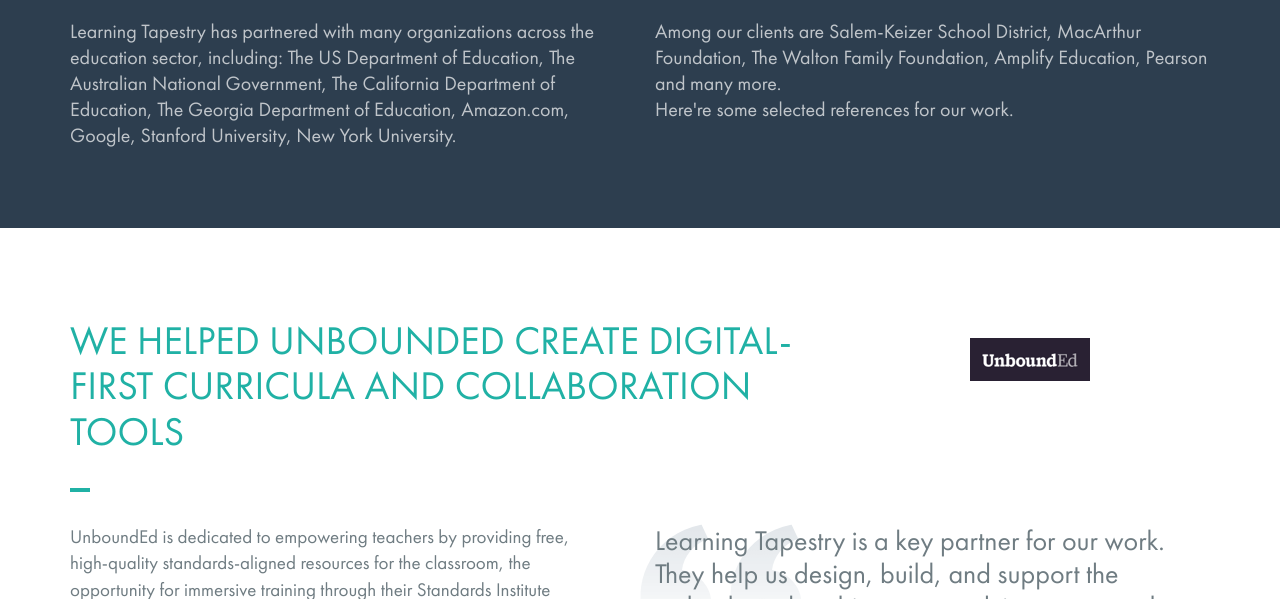
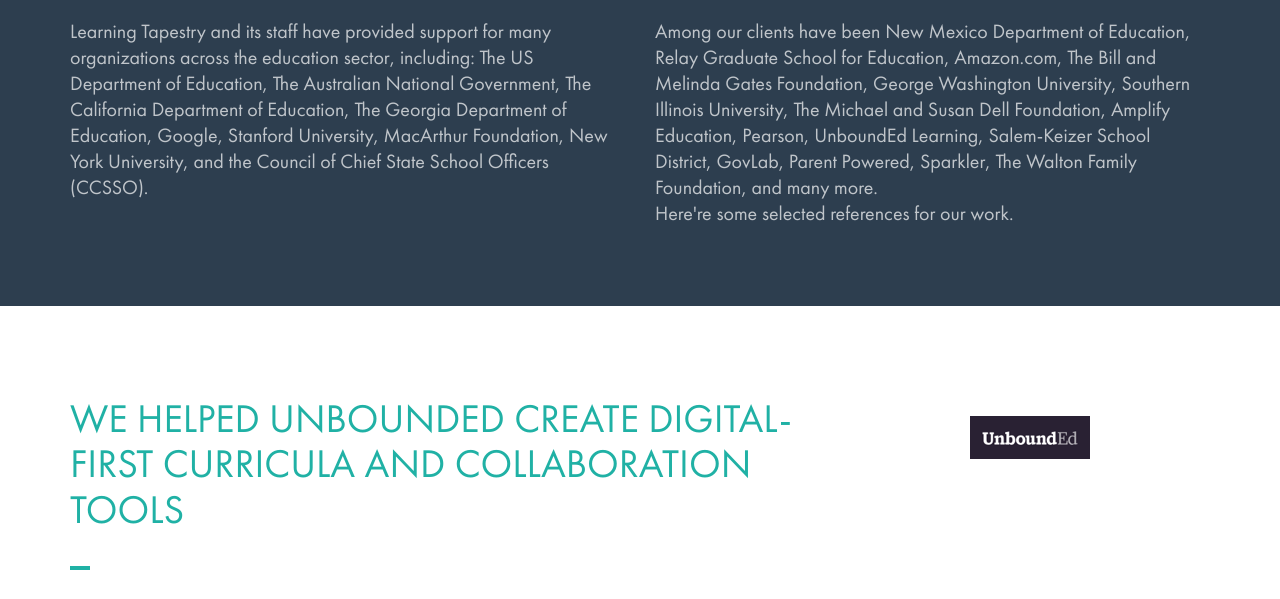
Before and after one commit to learningtapestry/www, a plain HTML site: page clients.html in a window 1280 px wide. Shown: the part 184-783 px from the top of the page. Drawn offline with nearby package versions, Linux system fonts and the light colour scheme.

Commit message:
Updated client list

```diff
--- a/clients.html
+++ b/clients.html
@@ -83,11 +83,11 @@
                 <div class="row">
 
                     <div class="col-md-6">
-                        <p class="hero-text">Learning Tapestry has partnered with many organizations across the education sector, including: The US Department of Education, The Australian National Government, The California Department of Education, The Georgia Department of Education, Amazon.com, Google, Stanford University, New York University.</p>
+                        <p class="hero-text">Learning Tapestry and its staff have provided support for many organizations across the education sector, including: The US Department of Education, The Australian National Government, The California Department of Education, The Georgia Department of Education, Google, Stanford University, MacArthur Foundation, New York University, and the Council of Chief State School Officers (CCSSO).</p>
                     </div>
 
                     <div class="col-md-6">
-                        <p class="hero-text">Among our clients are Salem-Keizer School District, MacArthur Foundation, The Walton Family Foundation, Amplify Education, Pearson and many more.
+                        <p class="hero-text">Among our clients have been New Mexico Department of Education, Relay Graduate School for Education, Amazon.com, The Bill and Melinda Gates Foundation, George Washington University, Southern Illinois University, The Michael and Susan Dell Foundation, Amplify Education, Pearson, UnboundEd Learning, Salem-Keizer School District, GovLab, Parent Powered, Sparkler, The Walton Family Foundation, and many more.
                         <br/>Here're some selected references for our work.</p>
                     </div>
 
```
